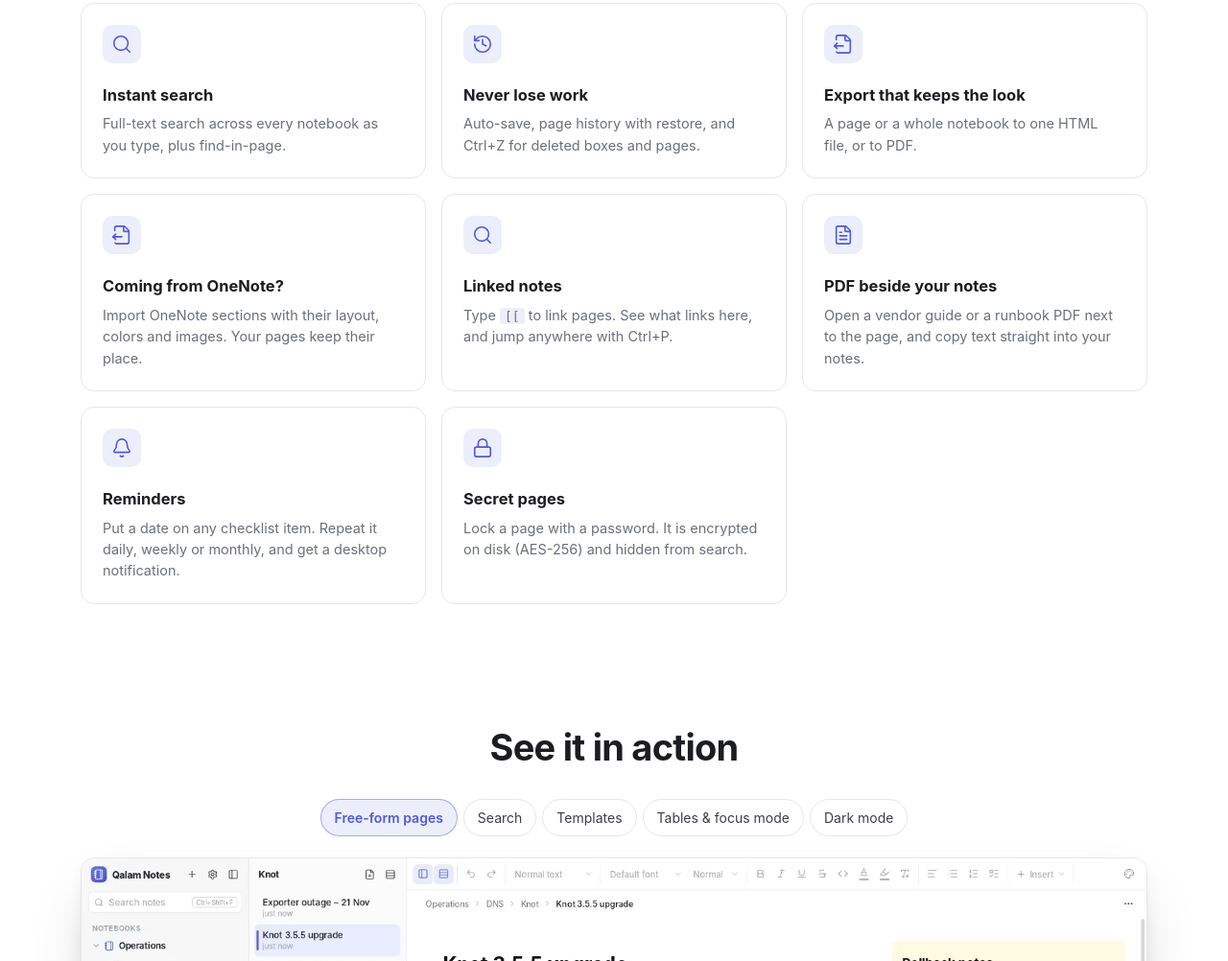
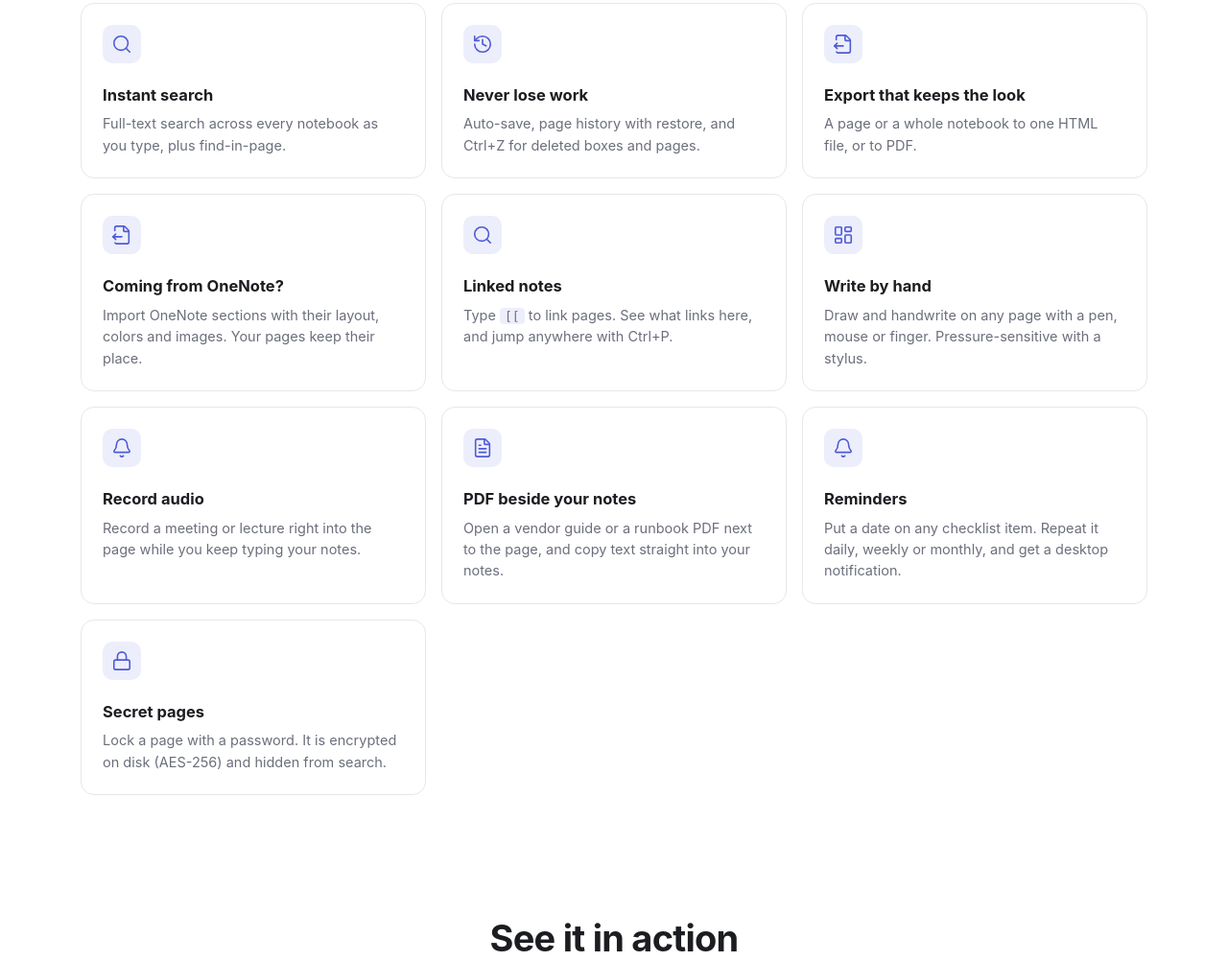
Before and after one commit to Romman98/Qalam-notes-releases, a plain HTML site: page index.html in a window 1280 px wide. Shown: the part 1261-2263 px from the top of the page at 96% size. Drawn offline with Linux system fonts and the light colour scheme; no server answers.

Commit message:
Website: master (804a506)

```diff
--- a/index.html
+++ b/index.html
@@ -60,6 +60,8 @@
         <article><svg xmlns="http://www.w3.org/2000/svg" width="24" height="24" viewBox="0 0 24 24" fill="none" stroke="currentColor" stroke-width="1.75" stroke-linecap="round" stroke-linejoin="round"><path d="M4.226 20.925A2 2 0 0 0 6 22h12a2 2 0 0 0 2-2V8a2.4 2.4 0 0 0-.706-1.706l-3.588-3.588A2.4 2.4 0 0 0 14 2H6a2 2 0 0 0-2 2v3.127"/><path d="M14 2v5a1 1 0 0 0 1 1h5"/><path d="m5 11-3 3"/><path d="m5 17-3-3h10"/></svg><h3>Export that keeps the look</h3><p>A page or a whole notebook to one HTML file, or to PDF.</p></article>
         <article><svg xmlns="http://www.w3.org/2000/svg" width="24" height="24" viewBox="0 0 24 24" fill="none" stroke="currentColor" stroke-width="1.75" stroke-linecap="round" stroke-linejoin="round"><path d="M4.226 20.925A2 2 0 0 0 6 22h12a2 2 0 0 0 2-2V8a2.4 2.4 0 0 0-.706-1.706l-3.588-3.588A2.4 2.4 0 0 0 14 2H6a2 2 0 0 0-2 2v3.127"/><path d="M14 2v5a1 1 0 0 0 1 1h5"/><path d="m5 11-3 3"/><path d="m5 17-3-3h10"/></svg><h3>Coming from OneNote?</h3><p>Import OneNote sections with their layout, colors and images. Your pages keep their place.</p></article>
         <article><svg xmlns="http://www.w3.org/2000/svg" width="24" height="24" viewBox="0 0 24 24" fill="none" stroke="currentColor" stroke-width="1.75" stroke-linecap="round" stroke-linejoin="round"><path d="m21 21-4.34-4.34"/><circle cx="11" cy="11" r="8"/></svg><h3>Linked notes</h3><p>Type <code>[[</code> to link pages. See what links here, and jump anywhere with Ctrl+P.</p></article>
+        <article><svg xmlns="http://www.w3.org/2000/svg" width="24" height="24" viewBox="0 0 24 24" fill="none" stroke="currentColor" stroke-width="1.75" stroke-linecap="round" stroke-linejoin="round"><rect width="7" height="9" x="3" y="3" rx="1"/><rect width="7" height="5" x="14" y="3" rx="1"/><rect width="7" height="9" x="14" y="12" rx="1"/><rect width="7" height="5" x="3" y="16" rx="1"/></svg><h3>Write by hand</h3><p>Draw and handwrite on any page with a pen, mouse or finger. Pressure-sensitive with a stylus.</p></article>
+        <article><svg xmlns="http://www.w3.org/2000/svg" width="24" height="24" viewBox="0 0 24 24" fill="none" stroke="currentColor" stroke-width="1.75" stroke-linecap="round" stroke-linejoin="round"><path d="M10.268 21a2 2 0 0 0 3.464 0"/><path d="M3.262 15.326A1 1 0 0 0 4 17h16a1 1 0 0 0 .74-1.673C19.41 13.956 18 12.499 18 8A6 6 0 0 0 6 8c0 4.499-1.411 5.956-2.738 7.326"/></svg><h3>Record audio</h3><p>Record a meeting or lecture right into the page while you keep typing your notes.</p></article>
         <article><svg xmlns="http://www.w3.org/2000/svg" width="24" height="24" viewBox="0 0 24 24" fill="none" stroke="currentColor" stroke-width="1.75" stroke-linecap="round" stroke-linejoin="round"><path d="M6 22a2 2 0 0 1-2-2V4a2 2 0 0 1 2-2h8a2.4 2.4 0 0 1 1.704.706l3.588 3.588A2.4 2.4 0 0 1 20 8v12a2 2 0 0 1-2 2z"/><path d="M14 2v5a1 1 0 0 0 1 1h5"/><path d="M10 9H8"/><path d="M16 13H8"/><path d="M16 17H8"/></svg><h3>PDF beside your notes</h3><p>Open a vendor guide or a runbook PDF next to the page, and copy text straight into your notes.</p></article>
         <article><svg xmlns="http://www.w3.org/2000/svg" width="24" height="24" viewBox="0 0 24 24" fill="none" stroke="currentColor" stroke-width="1.75" stroke-linecap="round" stroke-linejoin="round"><path d="M10.268 21a2 2 0 0 0 3.464 0"/><path d="M3.262 15.326A1 1 0 0 0 4 17h16a1 1 0 0 0 .74-1.673C19.41 13.956 18 12.499 18 8A6 6 0 0 0 6 8c0 4.499-1.411 5.956-2.738 7.326"/></svg><h3>Reminders</h3><p>Put a date on any checklist item. Repeat it daily, weekly or monthly, and get a desktop notification.</p></article>
         <article><svg xmlns="http://www.w3.org/2000/svg" width="24" height="24" viewBox="0 0 24 24" fill="none" stroke="currentColor" stroke-width="1.75" stroke-linecap="round" stroke-linejoin="round"><rect width="18" height="11" x="3" y="11" rx="2" ry="2"/><path d="M7 11V7a5 5 0 0 1 10 0v4"/></svg><h3>Secret pages</h3><p>Lock a page with a password. It is encrypted on disk (AES-256) and hidden from search.</p></article>
```
